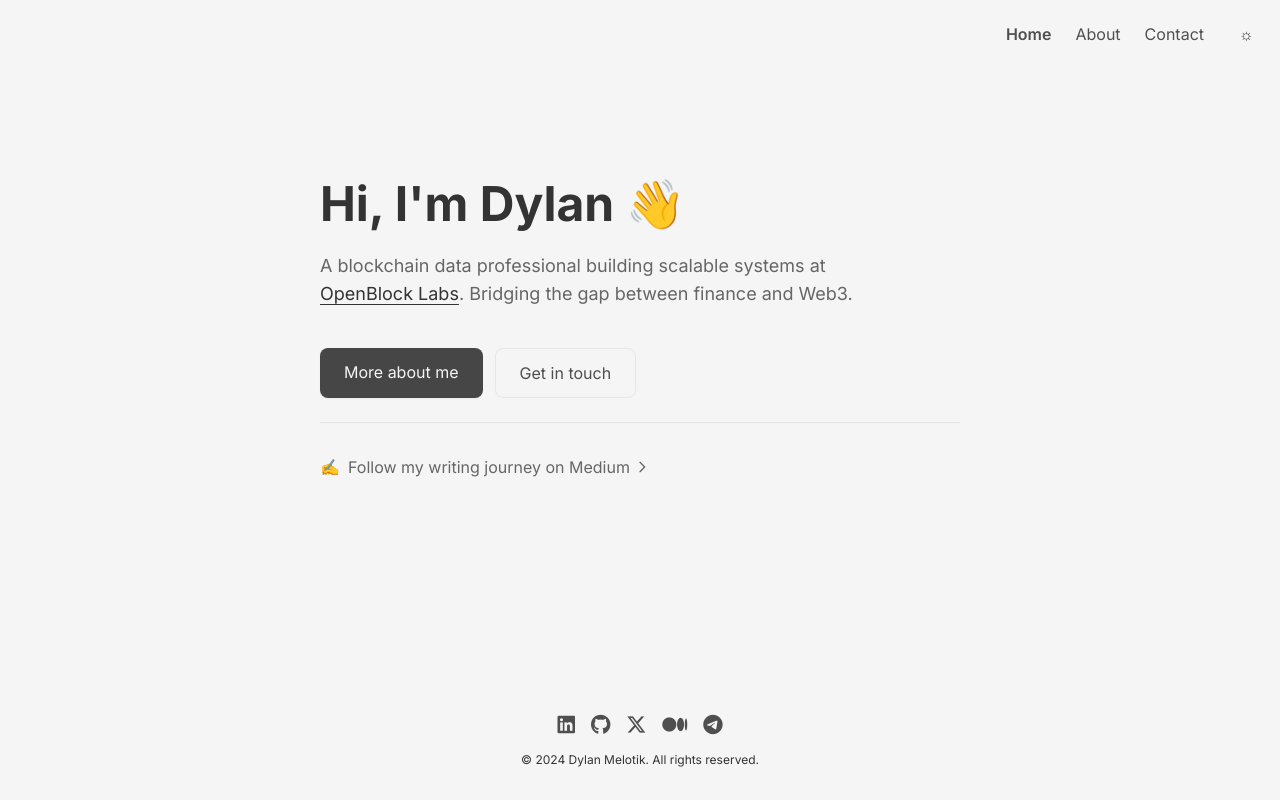
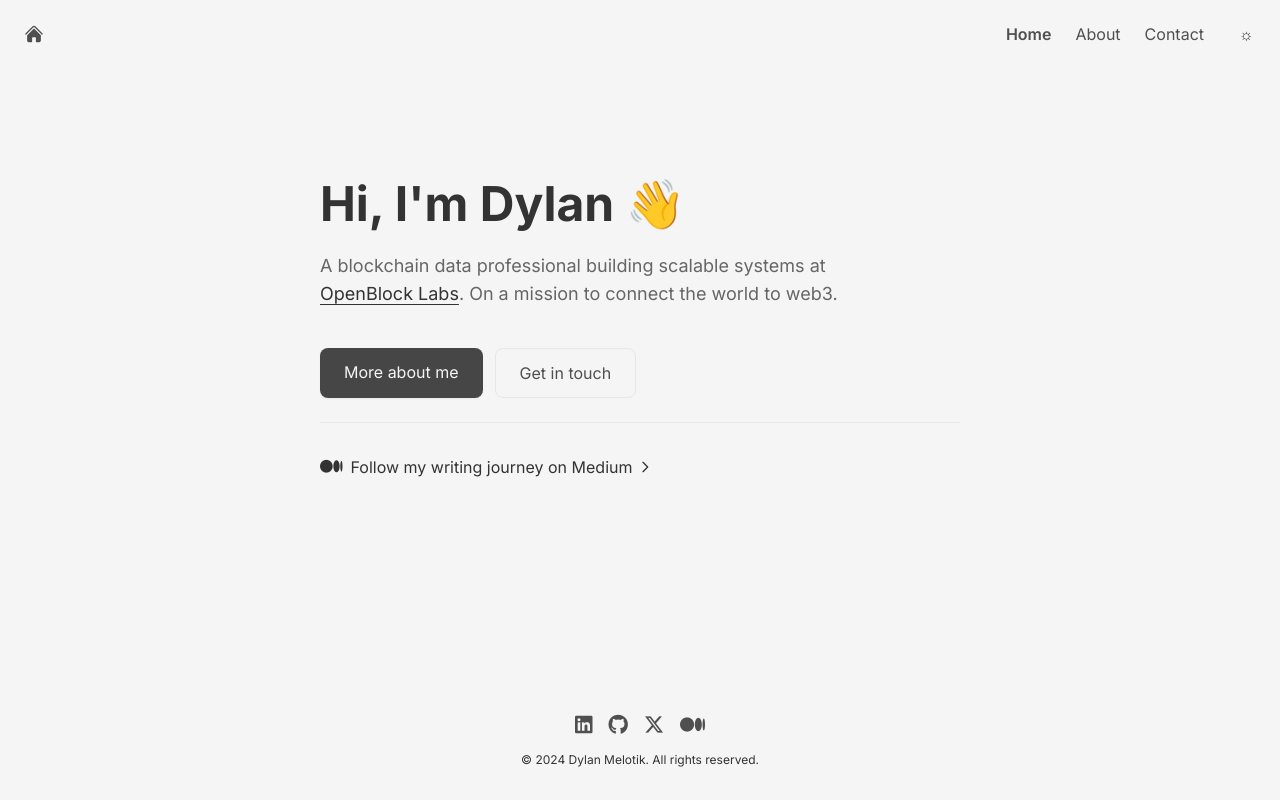
Before and after one commit to melotik/website, a Next.js app: page / in a window 1280 px wide. Built offline with nearby package versions, Linux system fonts and the light colour scheme.

Commit message:
fix nav and clean up css

```diff
--- a/app/contact/page.tsx
+++ b/app/contact/page.tsx
@@ -124,7 +124,7 @@ export default function Contact() {
           <h2 className="text-sm font-medium text-text-secondary mb-3">Or reach out directly</h2>
           <a
             href="mailto:dylanmelotik@gmail.com"
-            className="inline-flex items-center group text-foreground hover:text-text-secondary transition-colors"
+            className="social-link group"
           >
             <span className="mr-2">📧</span>
             dylanmelotik@gmail.com
@@ -139,7 +139,7 @@ export default function Contact() {
               href="https://www.linkedin.com/in/melotik"
               target="_blank"
               rel="noopener noreferrer"
-              className="inline-flex items-center group text-foreground hover:text-text-secondary transition-colors"
+              className="social-link group"
             >
               <i className="fab fa-linkedin text-lg mr-2" />
               Connect with me on LinkedIn
@@ -149,7 +149,7 @@ export default function Contact() {
               href="https://x.com/dylanmelotik"
               target="_blank"
               rel="noopener noreferrer"
-              className="inline-flex items-center group text-foreground hover:text-text-secondary transition-colors"
+              className="social-link group"
             >
               <i className="fab fa-x-twitter text-lg mr-2" />
               Follow me on X
--- a/app/globals.css
+++ b/app/globals.css
@@ -79,3 +79,16 @@ a:hover {
 .arrow-icon {
   @apply w-4 h-4 ml-1 transform group-hover:translate-x-1 transition-transform;
 }
+
+.social-link {
+  display: inline-flex;
+  align-items: center;
+  color: var(--foreground);
+  transition-property: color;
+  transition-timing-function: cubic-bezier(0.4, 0, 0.2, 1);
+  transition-duration: 150ms;
+}
+
+.social-link:hover {
+  color: var(--text-secondary);
+}
--- a/app/page.tsx
+++ b/app/page.tsx
@@ -20,7 +20,7 @@ export default function Home() {
           >
             OpenBlock Labs
           </a>
-          . Bridging the gap between finance and Web3.
+          . On a mission to connect the world to web3.
         </p>
 
         {/* Call to Action Buttons */}
@@ -48,9 +48,9 @@ export default function Home() {
             href="https://dylanmelotik.medium.com/subscribe"
             target="_blank"
             rel="noopener noreferrer"
-            className="inline-flex items-center group text-text-secondary hover:text-foreground transition-colors"
+            className="social-link group"
           >
-            <span className="mr-2">✍️</span>
+            <i className="fab fa-medium text-lg mr-2" />
             Follow my writing journey on Medium
             <ArrowIcon />
           </a>
--- a/components/Footer.tsx
+++ b/components/Footer.tsx
@@ -36,15 +36,6 @@ const Footer = () => {
           >
             <i className="fab fa-medium text-xl" aria-label="Medium" />
           </a>
-          <a
-            href="https://t.me/dylanmelotik"
-            target="_blank"
-            rel="noopener noreferrer"
-            className="hover:text-text-secondary transition-colors"
-            aria-label="Telegram"
-          >
-            <i className="fab fa-telegram text-xl" />
-          </a>
         </div>
 
         {/* Existing footer content */}
--- a/components/Navigation.tsx
+++ b/components/Navigation.tsx
@@ -37,7 +37,26 @@ export default function Navigation() {
   return (
     <nav className="relative">
       <div className="container mx-auto px-4 py-4">
-        <div className="flex justify-end items-center">
+        <div className="flex justify-between items-center">
+          {/* Home Icon */}
+          <Link
+            href="/"
+            className="p-2 rounded-lg hover:bg-secondary transition-colors duration-200"
+            aria-label="Home"
+          >
+            <i className="text-xl" aria-hidden="true">
+              <svg
+                xmlns="http://www.w3.org/2000/svg"
+                viewBox="0 0 24 24"
+                fill="currentColor"
+                className="w-5 h-5"
+              >
+                <path d="M11.47 3.84a.75.75 0 011.06 0l8.69 8.69a.75.75 0 101.06-1.06l-8.689-8.69a2.25 2.25 0 00-3.182 0l-8.69 8.69a.75.75 0 001.061 1.06l8.69-8.69z" />
+                <path d="M12 5.432l8.159 8.159c.03.03.06.058.091.086v6.198c0 1.035-.84 1.875-1.875 1.875H15a.75.75 0 01-.75-.75v-4.5a.75.75 0 00-.75-.75h-3a.75.75 0 00-.75.75V21a.75.75 0 01-.75.75H5.625a1.875 1.875 0 01-1.875-1.875v-6.198a2.29 2.29 0 00.091-.086L12 5.43z" />
+              </svg>
+            </i>
+          </Link>
+
           {/* Desktop Navigation */}
           <div className="hidden md:flex items-center space-x-6">
             {links.map(({ href, label }) => (
```
